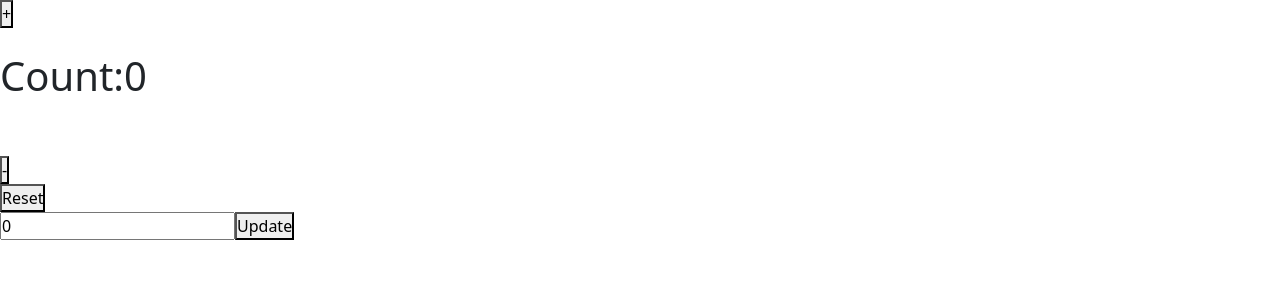
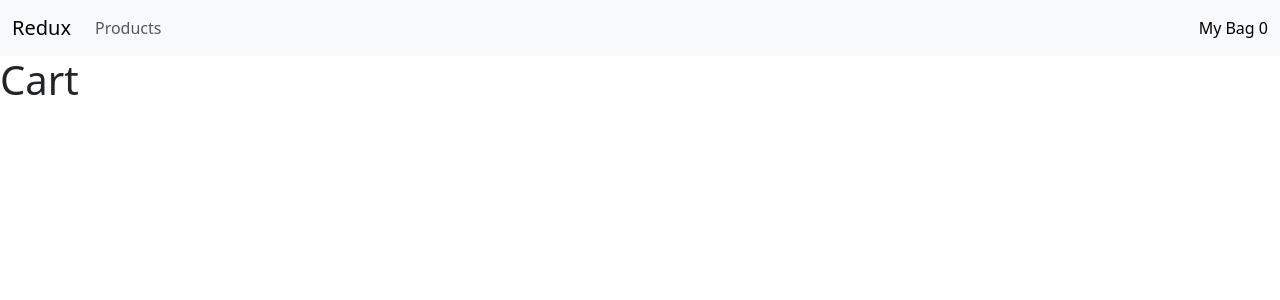
Before and after one commit to dev-ayush0106/Ract-11am, a React (Vite) app: page /cart in a window 1280 px wide. Shown: the top 300 px of the page. Built offline with nearby package versions, Linux system fonts and the light colour scheme.

Commit message:
Redux Ecommerce Page

```diff
--- a/src/App.jsx
+++ b/src/App.jsx
@@ -1,4 +1,4 @@
-import { createBrowserRouter, RouterProvider } from "react-router-dom";
+import { createBrowserRouter, createRoutesFromElements, Route, RouterProvider } from "react-router-dom";
 import { Hello, Hello1, Hello2 } from "./App1";
 import Card from "./Card";
 import State from "./Class 2/State";
@@ -17,7 +17,7 @@ import Navbar from "./Class 7/Navbar";
 import NotFound from "./Class 7/NotFound";
 import StudentDetail from "./Class 7/StudentDetail";
 import Hooks from "./Class 8/Hooks";
-import DashBoard from "./Class 8/DashBoard";
+// import Dashboard from "./Redux1/components/Dashboard";
 import 'bootstrap/dist/css/bootstrap.min.css';
 import MainComponent from "./Class 8/MainComponent";
 import { createContext, useState } from "react";
@@ -28,90 +28,100 @@ import Intro from "./FramerMotion/Intro";
 import Home from "./Project1/Home";
 import { useSelector, useDispatch } from "react-redux";
 import { decrement, increment, incrementByAmount, reset } from "./redux/Feature/CounterSlice";
+import Dashboard1 from "./Redux1/components/Dashboard";
+import Cart from "./Redux1/components/Cart";
+import RootLayout from "./Redux1/components/RootLayout";
 
 // creation of context
 export const DataContext=createContext()
 
 function App(){
-  let [amount,setAmount]=useState(0)
-  const s={
-    backgroundColor:"red"
-  }
-  let age=20; // variable
-  let option=["Hitech","Durable","Money Saving"]
+  const router=createBrowserRouter(createRoutesFromElements(
+    <Route path='/' element={<RootLayout/>}>
+      <Route index element={<Dashboard1/>}></Route>
+      <Route path='/cart' element={<Cart/>}></Route>
+    </Route>
+  ))
+  // let [amount,setAmount]=useState(0)
+  // const s={
+  //   backgroundColor:"red"
+  // }
+  // let age=20; // variable
+  // let option=["Hitech","Durable","Money Saving"]
 
-  let option2={
-    a:"Super",
-    b:"Fantastic",
-    c:"Hitech"
-  }
+  // let option2={
+  //   a:"Super",
+  //   b:"Fantastic",
+  //   c:"Hitech"
+  // }
 
-  let router=createBrowserRouter(
-    [
-      {
-        path:'/',
-        element: <><Navbar/> <Routing/></>
-      },
-      {
-        path:"/courses",
-        element:<><Navbar/> <Courses/></>,
-        children:[
-          {
-            path:"uiux",
-            element:<UIUX/>
-          },
-          {
-            path:"frontend",
-            element:<Frontend/>
-          },
-          {
-            path:"backend",
-            element:<Backend/>
-          }
-        ]
-      },
-      {
-        path:'/dashboard',
-        element:<><Navbar/> <Dashboard/></>
-      },
-      {
-        path:"/contactus",
-        element:<><Navbar/> <Contactus/></>
-      },
-      {
-        path:"*",
-        element:<NotFound/>
-      },
-      {path:'/student/:id',
-        element:<><Navbar/><StudentDetail/></>
 
-      }
-    ]
-  )
+  // let router=createBrowserRouter(
+  //   [
+  //     {
+  //       path:'/',
+  //       element: <><Navbar/> <Routing/></>
+  //     },
+  //     {
+  //       path:"/courses",
+  //       element:<><Navbar/> <Courses/></>,
+  //       children:[
+  //         {
+  //           path:"uiux",
+  //           element:<UIUX/>
+  //         },
+  //         {
+  //           path:"frontend",
+  //           element:<Frontend/>
+  //         },
+  //         {
+  //           path:"backend",
+  //           element:<Backend/>
+  //         }
+  //       ]
+  //     },
+  //     {
+  //       path:'/dashboard',
+  //       element:<><Navbar/> <Dashboard/></>
+  //     },
+  //     {
+  //       path:"/contactus",
+  //       element:<><Navbar/> <Contactus/></>
+  //     },
+  //     {
+  //       path:"*",
+  //       element:<NotFound/>
+  //     },
+  //     {path:'/student/:id',
+  //       element:<><Navbar/><StudentDetail/></>
 
-  let detail={
-    name:"Ayush",
-    city:"GZB"
-  }
+  //     }
+  //   ]
+  // )
 
-  function incCount(){
-    dispatch(increment());
-  }
+  // let detail={
+  //   name:"Ayush",
+  //   city:"GZB"
+  // }
 
-  function decCount(){
-    dispatch(decrement())
-  }
+  // function incCount(){
+  //   dispatch(increment());
+  // }
 
-  function resetCount(){
-    dispatch(reset())
-  }
+  // function decCount(){
+  //   dispatch(decrement())
+  // }
 
-  function update(){
-    dispatch(incrementByAmount(amount))
-  }
+  // function resetCount(){
+  //   dispatch(reset())
+  // }
 
-  const count=useSelector((state)=> state.counter.value)
-  const dispatch=useDispatch();
+  // function update(){
+  //   dispatch(incrementByAmount(amount))
+  // }
+
+  // const count=useSelector((state)=> state.counter.value)
+  // const dispatch=useDispatch();
 
   return(
     <>
@@ -164,7 +174,7 @@ function App(){
 
       {/* <Home/> */}
 
-      <button onClick={incCount}>+</button>
+      {/* <button onClick={incCount}>+</button>
       <br /><br />
         <h1>Count:{count}</h1>
         <br /><br />
@@ -177,7 +187,9 @@ function App(){
           placeholder="Enter Amount"
           onChange={(e)=>{setAmount(e.target.value)}}
         />
-        <button onClick={update}>Update</button>
+        <button onClick={update}>Update</button> */}
+
+       <RouterProvider router={router}/>
     </>
   )
 }
--- /dev/null
+++ b/src/Redux1/Store/cartSlice.js
@@ -0,0 +1,16 @@
+import { createSlice } from "@reduxjs/toolkit";
+
+
+let initialState=[];
+const cartSlice= createSlice({
+    name:"cart",
+    initialState,
+    reducers:{
+        add(state,action){
+            state.push(action.payload)
+        }
+    }
+})
+
+export const{add} =cartSlice.actions;
+export default cartSlice.reducer;
--- /dev/null
+++ b/src/Redux1/Store/store1.js
@@ -0,0 +1,9 @@
+import { configureStore } from "@reduxjs/toolkit";
+import cartSlice from "./cartSlice"
+const store1=configureStore({
+    reducer:{
+        cart:cartSlice,
+    }
+})
+
+export default store1;
--- /dev/null
+++ b/src/Redux1/components/Cart.jsx
@@ -0,0 +1,33 @@
+import React from 'react'
+import { Button, Card } from 'react-bootstrap';
+import { useSelector } from 'react-redux'
+
+const Cart = () => {
+  let cartProducts=useSelector(state=> state.cart);
+  const cards = cartProducts.map((product) =>(
+          <div className='col-md-12'>
+              <Card key={product.id} style={{ width: '18rem' }}>
+                  <Card.Img variant="top" src={product.image} />
+                  <Card.Body>
+                      <Card.Title>{product.id} {product.title}</Card.Title>
+                      <Card.Text>
+                          {product.price}
+                      </Card.Text>
+                      <Button variant="danger">Remove Item</Button>
+                  </Card.Body>
+              </Card>
+          </div>
+      ))
+  return (
+    <div>
+      <h1>Cart</h1>
+
+
+    <div className="row">
+      {cards}
+    </div>
+    </div>
+  )
+}
+
+export default Cart
--- /dev/null
+++ b/src/Redux1/components/Dashboard.jsx
@@ -0,0 +1,14 @@
+import React from 'react'
+import Product from './Product'
+import Navigation from './Navbar1'
+import Navbar1 from './Navbar1'
+
+const Dashboard1 = () => {
+  return (
+    <div>
+      <Product/>
+    </div>
+  )
+}
+
+export default Dashboard1
--- /dev/null
+++ b/src/Redux1/components/Navbar1.jsx
@@ -0,0 +1,35 @@
+import React from 'react'
+import Button from 'react-bootstrap/Button';
+import Container from 'react-bootstrap/Container';
+import Nav from 'react-bootstrap/Nav';
+import Navbar from 'react-bootstrap/Navbar';
+import { useSelector } from 'react-redux';
+import { Link } from 'react-router-dom';
+const Navbar1 = () => {
+    let cartproduct=useSelector(state=> state.cart);
+    return (
+        <div>
+            <Navbar expand="lg" className="bg-body-tertiary">
+                <Container fluid>
+                    <Navbar.Brand href="#">Redux</Navbar.Brand>
+                        <Nav
+                            className="me-auto my-2 my-lg-0"
+                            style={{ maxHeight: '100px' }}
+                            navbarScroll
+                        >
+                            <Nav.Link to="/" as={Link} href="#action1">Products</Nav.Link>
+                        </Nav>
+                        <Navbar.Toggle/>
+                        <Navbar.Collapse className='justify-content-end'>
+                            <Navbar.Text>
+                            <Nav.Link to="/cart" as={Link} href="#action1">My Bag {cartproduct.length}</Nav.Link>
+
+                            </Navbar.Text>
+                        </Navbar.Collapse>
+                </Container>
+            </Navbar>
+        </div>
+    )
+}
+
+export default Navbar1
--- /dev/null
+++ b/src/Redux1/components/Product.jsx
@@ -0,0 +1,52 @@
+import React, { useEffect, useState } from 'react'
+import Button from 'react-bootstrap/Button';
+import Card from 'react-bootstrap/Card';
+import { useDispatch } from 'react-redux';
+import { add } from '../Store/cartSlice';
+
+const Product = () => {
+
+    let [products, setGetProducts] = useState([]);
+    const dispatch=useDispatch();
+
+    function addToCart(product){
+        dispatch(add(product))
+    }
+    // Data Fetch from api
+    // useEffect case 2 : it run only on first render
+    useEffect(() => {
+        fetch("https://fakestoreapi.com/products")
+            .then((res) => res.json())
+            .then((data) => setGetProducts(data));
+    }, [])
+
+    console.log(products);
+    // MAP FUNCTION EQUAL TO LOOP
+    const cards = products.map((product) =>(
+        <div className='col-md-3'>
+            <Card key={product.id} style={{ width: '18rem' }}>
+                <Card.Img variant="top" src={product.image} />
+                <Card.Body>
+                    <Card.Title>{product.id} {product.title}</Card.Title>
+                    <Card.Text>
+                        {product.price}
+                    </Card.Text>
+                    <Button variant="primary" onClick={()=>{addToCart(product)}}>Add To Cart</Button>
+                </Card.Body>
+            </Card>
+        </div>
+    ))
+
+    console.log(products);
+
+    return (
+        <div>
+            <h1 className='justify-content-center'>Dashboard</h1>
+            <div className="row">
+            {cards}
+            </div>
+        </div>
+    )
+}
+
+export default Product
--- /dev/null
+++ b/src/Redux1/components/RootLayout.jsx
@@ -0,0 +1,20 @@
+import React from 'react'
+import Navbar1 from './Navbar1'
+import { Outlet } from 'react-router-dom'
+import { Provider } from 'react-redux'
+import store1 from '../Store/store1'
+
+const RootLayout = () => {
+  return (
+    <div>
+      <Provider store={store1}>
+      <Navbar1/>
+      <main>
+        <Outlet/>
+      </main>
+      </Provider>
+    </div>
+  )
+}
+
+export default RootLayout
--- a/src/main.jsx
+++ b/src/main.jsx
@@ -2,13 +2,10 @@ import { StrictMode } from 'react'
 import { createRoot } from 'react-dom/client'
 import './index.css'
 import App from './App.jsx'
-import { Provider } from 'react-redux'
-import { store } from './redux/store.js'
 
 createRoot(document.getElementById('root')).render(
   <StrictMode>
-    <Provider store={store}>
     <App />
-    </Provider>
+
   </StrictMode>,
 )
--- a/src/redux/store.js
+++ b/src/redux/store.js
@@ -1,8 +1,8 @@
-import { configureStore } from '@reduxjs/toolkit'
-import { counterSlice } from './Feature/CounterSlice'
+// import { configureStore } from '@reduxjs/toolkit'
+// import { counterSlice } from './Feature/CounterSlice'
 
-export const store = configureStore({
-  reducer: {
-    counter:counterSlice.reducer
-  },
-})
+// export const store = configureStore({
+//   reducer: {
+//     counter:counterSlice.reducer
+//   },
+// })
```
